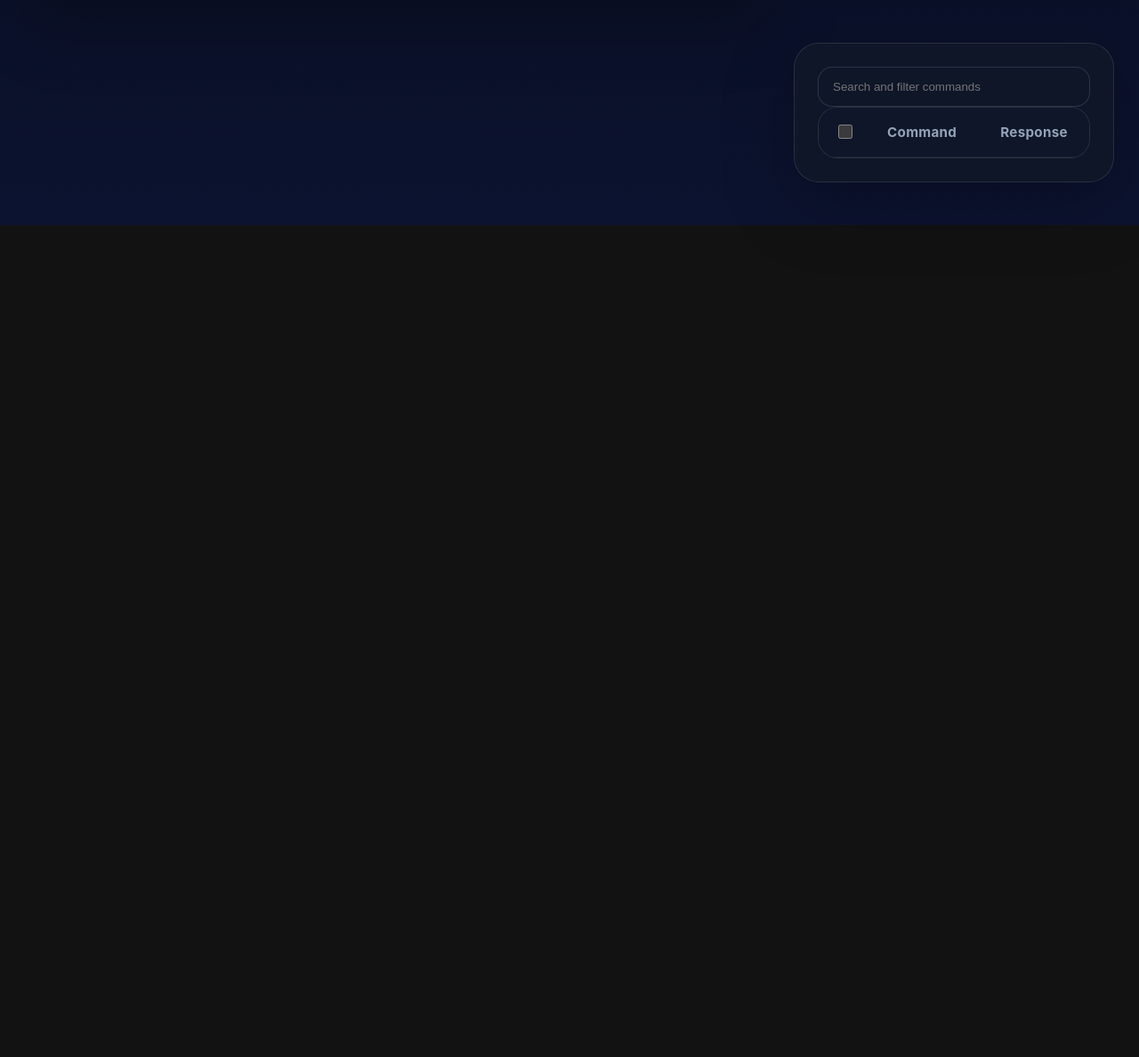
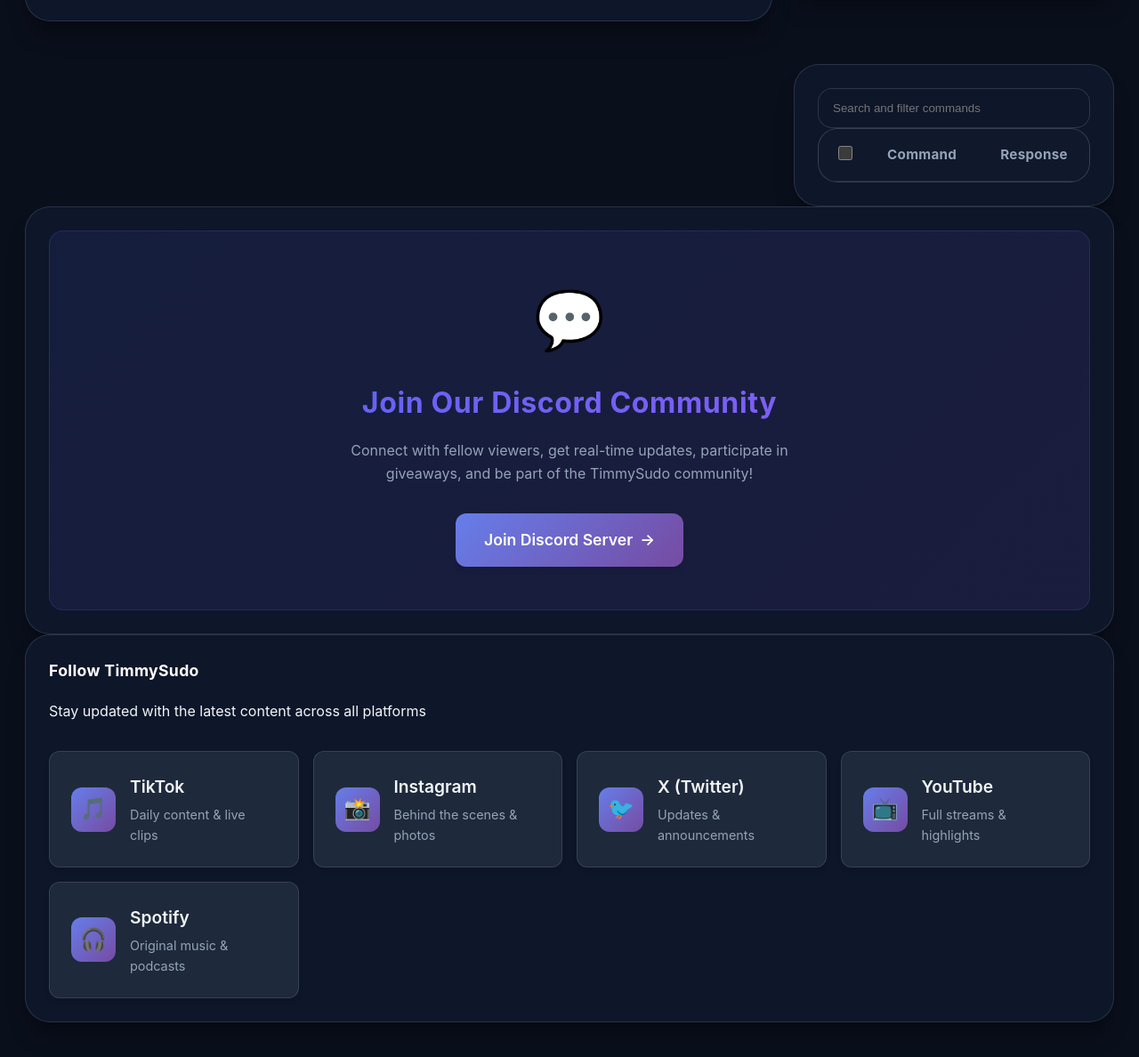
Before and after one commit to npdiaz2021-hub/my-bot-clean, a website: page public/index.html in a window 1280 px wide. Shown: the part 784-1972 px from the top of the page at 89% size. Before the commit the page ends 1037 px from the top, so only its background shows below. Drawn offline with Linux system fonts and the light colour scheme.

Commit message:
Enhance UI with professional design: logo header, improved tabs, Discord hero, social cards

```diff
--- a/public/index.html
+++ b/public/index.html
@@ -7,17 +7,19 @@
   <style>
     :root {
       color-scheme: dark;
-      --bg: #09111f;
-      --panel: rgba(16, 24, 40, 0.95);
-      --surface: #111827;
-      --surface-soft: #1f2937;
-      --text: #e2e8f0;
+      --bg: #0a0f1c;
+      --panel: rgba(15, 23, 42, 0.98);
+      --surface: #1e293b;
+      --surface-soft: #334155;
+      --text: #f1f5f9;
       --muted: #94a3b8;
-      --primary: #6366f1;
-      --success: #22c55e;
+      --primary: #3b82f6;
+      --primary-hover: #2563eb;
+      --success: #10b981;
       --danger: #ef4444;
-      --border: rgba(148, 163, 184, 0.18);
-      --shadow: 0 24px 80px rgba(0, 0, 0, 0.25);
+      --border: rgba(148, 163, 184, 0.2);
+      --shadow: 0 20px 25px -5px rgba(0, 0, 0, 0.3), 0 10px 10px -5px rgba(0, 0, 0, 0.1);
+      --gradient: linear-gradient(135deg, #667eea 0%, #764ba2 100%);
     }
 
     [data-theme="light"] {
@@ -39,10 +41,10 @@
     body {
       margin: 0;
       min-height: 100vh;
-      font-family: Inter, system-ui, -apple-system, BlinkMacSystemFont, 'Segoe UI', sans-serif;
-      background: radial-gradient(circle at top, rgba(99, 102, 241, 0.18), transparent 26%),
-                  linear-gradient(180deg, #050911 0%, #0c1330 100%);
+      font-family: 'Inter', -apple-system, BlinkMacSystemFont, 'Segoe UI', Roboto, sans-serif;
+      background: var(--bg);
       color: var(--text);
+      line-height: 1.6;
     }
 
     body::before {
@@ -63,29 +65,62 @@
 
     header {
       display: flex;
-      flex-wrap: wrap;
+      align-items: center;
       justify-content: space-between;
-      gap: 24px;
-      align-items: flex-start;
-      margin-bottom: 32px;
+      padding: 2rem 0 3rem;
+      border-bottom: 1px solid var(--border);
+      margin-bottom: 2rem;
     }
 
     .brand {
-      display: grid;
-      gap: 14px;
+      display: flex;
+      align-items: center;
+      gap: 2rem;
     }
 
-    .brand h1 {
+    .logo {
+      display: flex;
+      align-items: center;
+      gap: 1rem;
+    }
+
+    .logo-icon {
+      width: 60px;
+      height: 60px;
+      border-radius: 16px;
+      background: var(--gradient);
+      display: flex;
+      align-items: center;
+      justify-content: center;
+      font-size: 2rem;
+      box-shadow: var(--shadow);
+    }
+
+    .logo-text h1 {
       margin: 0;
-      font-size: clamp(2.2rem, 2.4vw, 3rem);
+      font-size: 2.2rem;
+      font-weight: 700;
       letter-spacing: -0.04em;
+      background: linear-gradient(135deg, #60a5fa, #a78bfa);
+      -webkit-background-clip: text;
+      -webkit-text-fill-color: transparent;
+      background-clip: text;
+    }
+
+    .logo-text span {
+      display: block;
+      color: var(--muted);
+      font-size: 0.9rem;
+      font-weight: 500;
+      text-transform: uppercase;
+      letter-spacing: 0.1em;
     }
 
     .brand p {
-      margin: 0;
-      max-width: 700px;
       color: var(--muted);
-      line-height: 1.7;
+      line-height: 1.6;
+      max-width: 400px;
+    }
     }
 
     .hero-badge {
@@ -273,19 +308,57 @@
       align-items: center;
       justify-content: center;
       gap: 8px;
-      border-radius: 14px;
+      border-radius: 12px;
       border: none;
-      padding: 14px 18px;
+      padding: 12px 20px;
       font-size: 0.95rem;
+      font-weight: 500;
       cursor: pointer;
-      transition: transform 0.18s ease, box-shadow 0.18s ease;
+      transition: all 0.3s ease;
+      text-decoration: none;
+      box-shadow: 0 4px 6px -1px rgba(0, 0, 0, 0.1);
     }
 
-    .button:hover { transform: translateY(-1px); }
-    .button.primary { background: linear-gradient(135deg, #818cf8, #4f46e5); color: white; }
-    .button.secondary { background: rgba(148, 163, 184, 0.12); color: #e2e8f0; }
-    .button.danger { background: #dc2626; color: white; }
-    .button:disabled { opacity: 0.55; cursor: not-allowed; transform: none; }
+    .button:hover {
+      transform: translateY(-1px);
+      box-shadow: 0 10px 15px -3px rgba(0, 0, 0, 0.15);
+    }
+
+    .button.primary {
+      background: var(--gradient);
+      color: white;
+    }
+
+    .button.primary:hover {
+      background: linear-gradient(135deg, #4f46e5 0%, #7c3aed 100%);
+    }
+
+    .button.secondary {
+      background: var(--surface);
+      color: var(--text);
+      border: 1px solid var(--border);
+    }
+
+    .button.secondary:hover {
+      background: var(--surface-soft);
+      border-color: var(--primary);
+    }
+
+    .button.danger {
+      background: var(--danger);
+      color: white;
+    }
+
+    .button.danger:hover {
+      background: #dc2626;
+    }
+
+    .button:disabled {
+      opacity: 0.6;
+      cursor: not-allowed;
+      transform: none;
+      box-shadow: none;
+    }
 
     .message {
       min-height: 26px;
@@ -299,36 +372,128 @@
     .tabs {
       display: flex;
       border-bottom: 1px solid var(--border);
-      margin-bottom: 24px;
+      margin-bottom: 2rem;
+      background: var(--panel);
+      border-radius: 12px 12px 0 0;
+      padding: 0 1rem;
+      box-shadow: var(--shadow);
     }
 
     .tab-button {
       background: none;
       border: none;
-      padding: 12px 24px;
+      padding: 1rem 2rem;
       cursor: pointer;
       color: var(--muted);
-      border-bottom: 2px solid transparent;
-      transition: all 0.2s ease;
-      font-size: 0.95rem;
+      border-bottom: 3px solid transparent;
+      transition: all 0.3s ease;
+      font-size: 1rem;
       font-weight: 500;
+      position: relative;
     }
 
     .tab-button.active {
-      color: var(--text);
+      color: var(--primary);
       border-bottom-color: var(--primary);
     }
 
     .tab-button:hover {
       color: var(--text);
-    }
-
-    .tab-content {
-      display: none;
+      background: rgba(59, 130, 246, 0.1);
     }
 
     .tab-content.active {
       display: block;
+    }
+
+    .discord-hero {
+      text-align: center;
+      padding: 3rem 2rem;
+      background: linear-gradient(135deg, rgba(88, 101, 242, 0.1), rgba(139, 92, 246, 0.1));
+      border-radius: 16px;
+      border: 1px solid rgba(88, 101, 242, 0.2);
+    }
+
+    .discord-icon {
+      font-size: 4rem;
+      margin-bottom: 1rem;
+    }
+
+    .discord-hero h2 {
+      margin: 0 0 1rem;
+      font-size: 2rem;
+      background: linear-gradient(135deg, #5865f2, #8b5cf6);
+      -webkit-background-clip: text;
+      -webkit-text-fill-color: transparent;
+      background-clip: text;
+    }
+
+    .discord-hero p {
+      color: var(--muted);
+      margin-bottom: 2rem;
+      max-width: 500px;
+      margin-left: auto;
+      margin-right: auto;
+    }
+
+    .button.large {
+      padding: 1rem 2rem;
+      font-size: 1.1rem;
+      font-weight: 600;
+      display: inline-flex;
+      align-items: center;
+      gap: 0.5rem;
+    }
+
+    .socials-grid {
+      display: grid;
+      grid-template-columns: repeat(auto-fit, minmax(280px, 1fr));
+      gap: 1rem;
+      margin-top: 2rem;
+    }
+
+    .social-card {
+      display: flex;
+      align-items: center;
+      gap: 1rem;
+      padding: 1.5rem;
+      background: var(--surface);
+      border: 1px solid var(--border);
+      border-radius: 12px;
+      text-decoration: none;
+      color: var(--text);
+      transition: all 0.3s ease;
+      box-shadow: 0 4px 6px -1px rgba(0, 0, 0, 0.1);
+    }
+
+    .social-card:hover {
+      transform: translateY(-2px);
+      box-shadow: 0 10px 25px -3px rgba(0, 0, 0, 0.2);
+      border-color: var(--primary);
+    }
+
+    .social-icon {
+      width: 50px;
+      height: 50px;
+      border-radius: 12px;
+      background: var(--gradient);
+      display: flex;
+      align-items: center;
+      justify-content: center;
+      font-size: 1.5rem;
+      flex-shrink: 0;
+    }
+
+    .social-content h3 {
+      margin: 0 0 0.25rem;
+      font-size: 1.2rem;
+      font-weight: 600;
+    }
+
+    .social-content p {
+      margin: 0;
+      color: var(--muted);
+      font-size: 0.9rem;
     }
 
     .announcement {
@@ -578,9 +743,14 @@
     </div>
     <header>
       <div class="brand">
-        <span class="hero-badge">Bot Control Center</span>
-        <h1>TimmySudo Command Dashboard</h1>
-        <p>Anyone with the link can view the dashboard and browse commands. Admin code is only required to add, edit, or delete commands.</p>
+        <div class="logo">
+          <div class="logo-icon">🤖</div>
+          <div class="logo-text">
+            <h1>TimmySudo</h1>
+            <span>Bot Control Center</span>
+          </div>
+        </div>
+        <p>Professional command management for Twitch streaming</p>
       </div>
       <div class="status-indicator status-connecting pulse" id="bot-status">
         <div class="loading"></div>
@@ -589,9 +759,6 @@
     </header>
 
     <button class="mobile-menu-toggle" id="mobile-menu-toggle">☰</button>
-    <div class="theme-toggle">
-      <button id="theme-toggle" title="Toggle theme">🌙</button>
-    </div>
     <div class="keyboard-shortcuts" id="keyboard-shortcuts">
       <h4>Keyboard Shortcuts</h4>
       <div><kbd>Ctrl</kbd> + <kbd>F</kbd> Focus search</div>
@@ -722,22 +889,58 @@
 
       <div id="discord-tab" class="tab-content">
         <section class="panel">
-          <h2>Join Our Discord</h2>
-          <p>Connect with the community! Join our Discord server for updates, discussions, and more.</p>
-          <a href="https://discord.gg/fb3ZpTzFmC" target="_blank" class="button primary" style="margin-top: 16px;">Join Discord Server</a>
+          <div class="discord-hero">
+            <div class="discord-icon">💬</div>
+            <h2>Join Our Discord Community</h2>
+            <p>Connect with fellow viewers, get real-time updates, participate in giveaways, and be part of the TimmySudo community!</p>
+            <a href="https://discord.gg/fb3ZpTzFmC" target="_blank" class="button primary large">
+              <span>Join Discord Server</span>
+              <span>→</span>
+            </a>
+          </div>
         </section>
       </div>
 
       <div id="socials-tab" class="tab-content">
         <section class="panel">
-          <h2>Follow Us</h2>
-          <p>Stay connected on our social media platforms!</p>
-          <div style="display: grid; gap: 12px; margin-top: 16px;">
-            <a href="https://www.tiktok.com/@timmysudolive" target="_blank" class="button secondary">TikTok 🔥 😈</a>
-            <a href="https://www.instagram.com/timmysudo" target="_blank" class="button secondary">Instagram 📸</a>
-            <a href="https://x.com/TimmySudo" target="_blank" class="button secondary">X (Twitter) 🐦</a>
-            <a href="https://www.youtube.com/@TimmySudoLive" target="_blank" class="button secondary">YouTube 🔥</a>
-            <a href="https://open.spotify.com/artist/07ON8A07fRsgqvZGfhH0PU" target="_blank" class="button secondary">Spotify 🎧</a>
+          <h2>Follow TimmySudo</h2>
+          <p>Stay updated with the latest content across all platforms</p>
+          <div class="socials-grid">
+            <a href="https://www.tiktok.com/@timmysudolive" target="_blank" class="social-card">
+              <div class="social-icon">🎵</div>
+              <div class="social-content">
+                <h3>TikTok</h3>
+                <p>Daily content & live clips</p>
+              </div>
+            </a>
+            <a href="https://www.instagram.com/timmysudo" target="_blank" class="social-card">
+              <div class="social-icon">📸</div>
+              <div class="social-content">
+                <h3>Instagram</h3>
+                <p>Behind the scenes & photos</p>
+              </div>
+            </a>
+            <a href="https://x.com/TimmySudo" target="_blank" class="social-card">
+              <div class="social-icon">🐦</div>
+              <div class="social-content">
+                <h3>X (Twitter)</h3>
+                <p>Updates & announcements</p>
+              </div>
+            </a>
+            <a href="https://www.youtube.com/@TimmySudoLive" target="_blank" class="social-card">
+              <div class="social-icon">📺</div>
+              <div class="social-content">
+                <h3>YouTube</h3>
+                <p>Full streams & highlights</p>
+              </div>
+            </a>
+            <a href="https://open.spotify.com/artist/07ON8A07fRsgqvZGfhH0PU" target="_blank" class="social-card">
+              <div class="social-icon">🎧</div>
+              <div class="social-content">
+                <h3>Spotify</h3>
+                <p>Original music & podcasts</p>
+              </div>
+            </a>
           </div>
         </section>
       </div>
```
